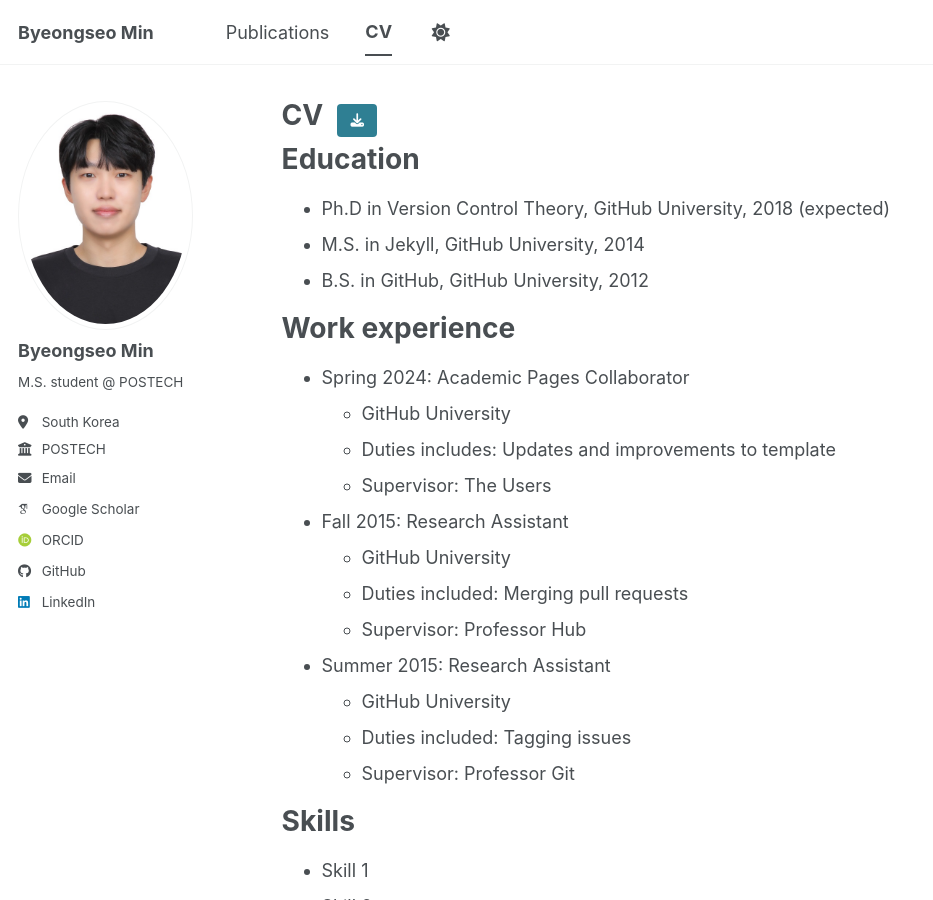
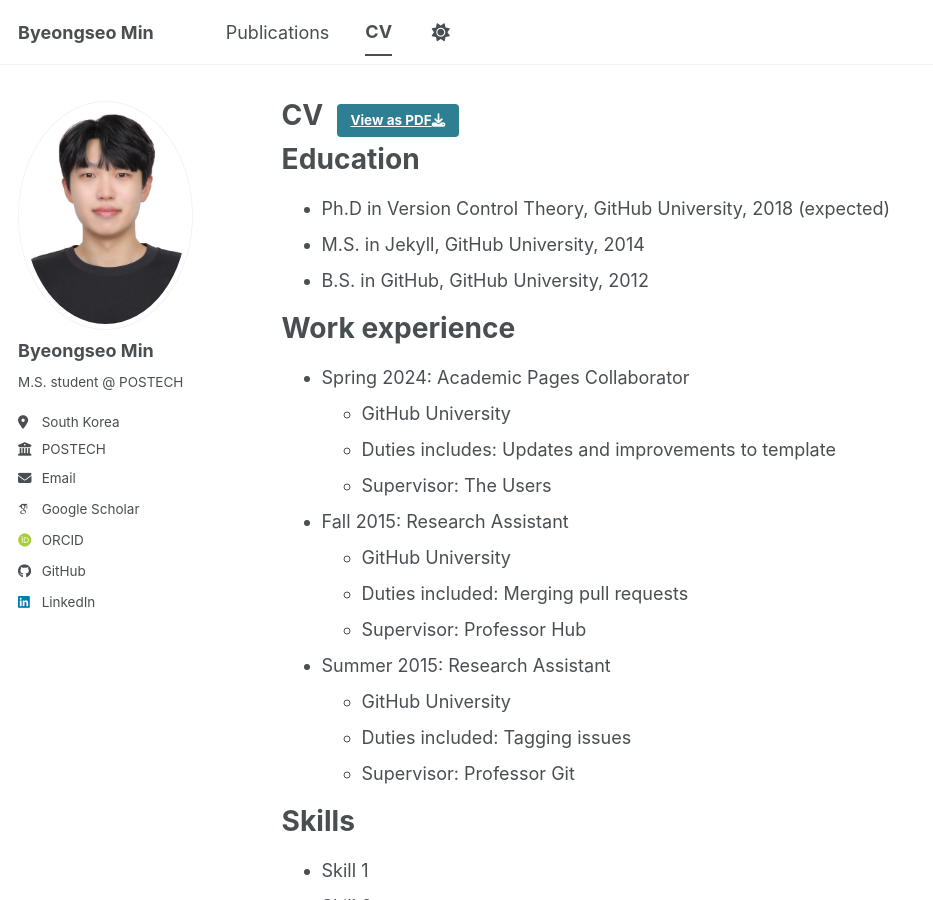
Before and after one commit to byeongseomin51/byeongseomin51.github.io, a Jekyll site: the page built from _pages/cv.md, in a window 1280 px wide and 900 px high. Shown: the whole window, without its empty margins (0-933 px from the left). Built offline with Jekyll 4.4.1, drawn with Linux system fonts in a browser that asks for light colours; some web fonts are replaced; a script bundle is joined from its source files by our own code; library files that are not in the unit come from our copies.

Commit message:
modify CV button title

```diff
--- a/_layouts/archive.html
+++ b/_layouts/archive.html
@@ -21,7 +21,7 @@
         <h1 class="page__title">{{ page.title }}</h1>
         {% if page.permalink == "/cv/" %}
           <div class="cv-download-links">
-            <a href="{{ base_path }}/files/cv.pdf" class="btn btn--primary" target="_blank" rel="noopener noreferrer"><i class="fas fa-download"></i></a>
+            <a href="{{ base_path }}/files/cv.pdf" class="btn btn--primary" target="_blank" rel="noopener noreferrer">View as PDF<i class="fas fa-download"></i></a>
           </div>
         {% endif %}
       </div>
```
